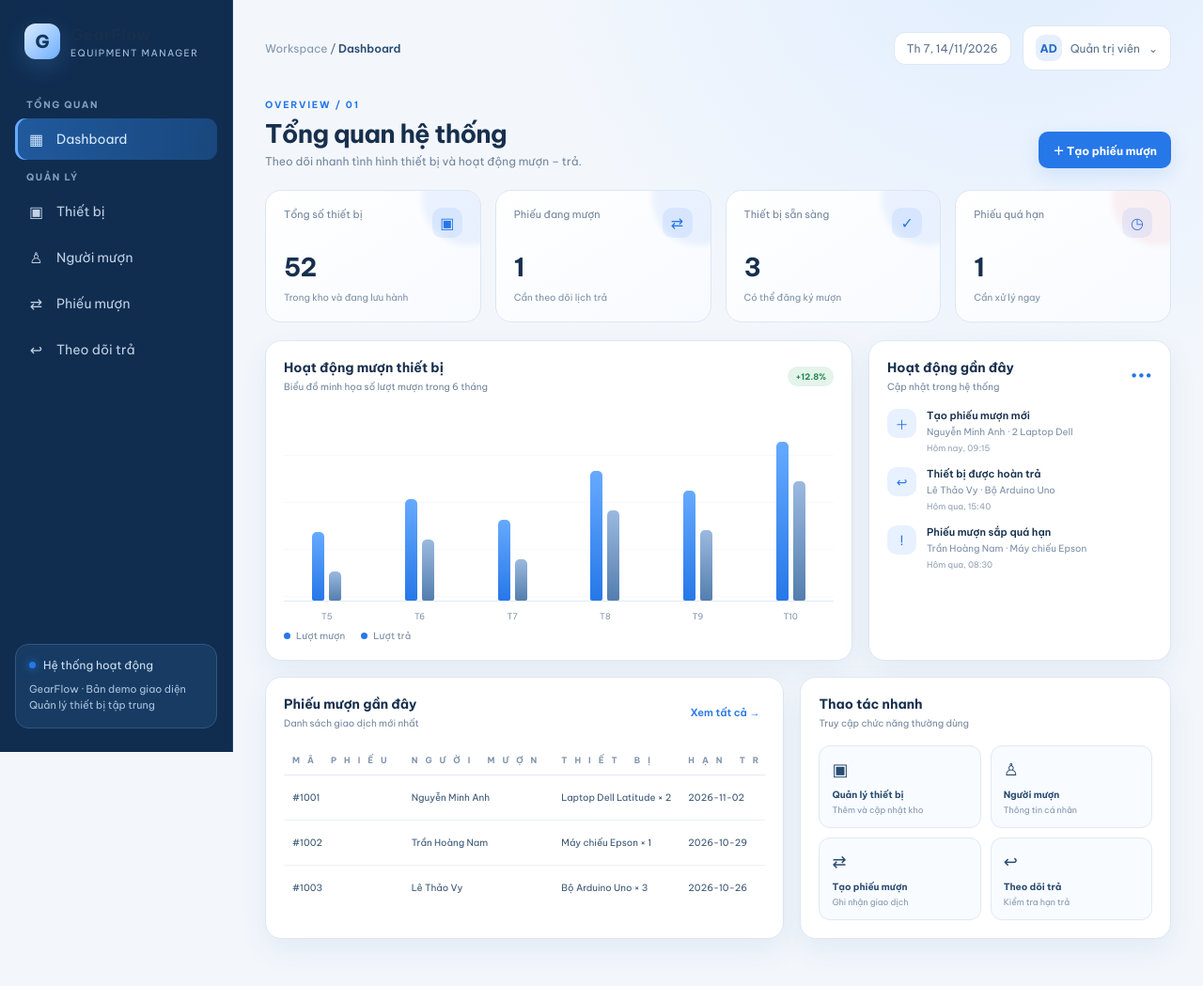
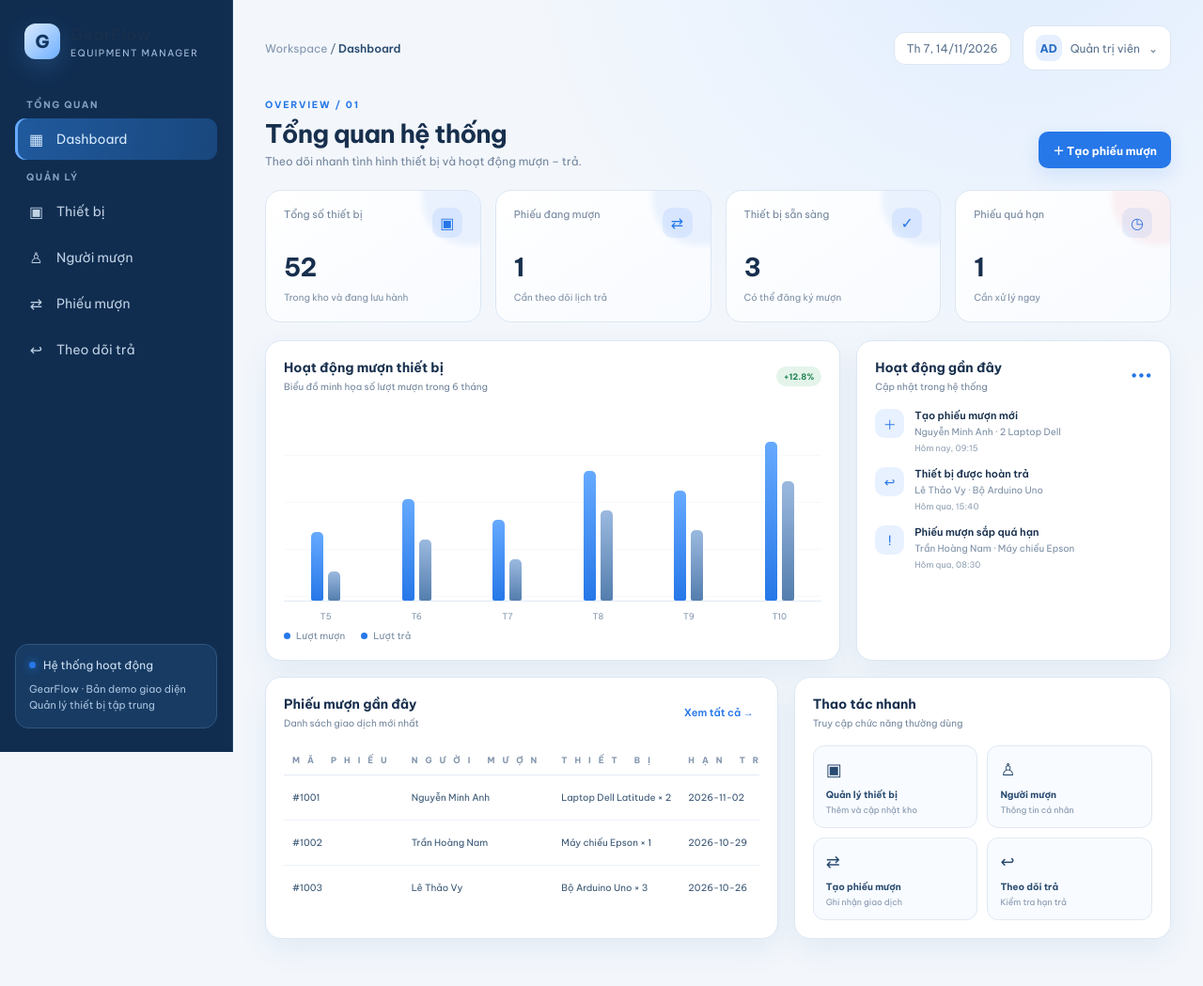
Before and after one commit to minhat22/quan-ly-thiet-bi, a PHP site: page /main.html in a window 1280 px wide. Shown: the whole page at 94% size. Run offline with PHP 8.4, Linux system fonts and the light colour scheme.

Commit message:
grid to flex css.file

```diff
--- a/main.css
+++ b/main.css
@@ -278,9 +284,16 @@ button{
     color:var(--green)!important
 }
 .grid-main{
-    display:grid;
-    grid-template-columns:minmax(0,1.65fr) minmax(260px,.85fr);
+    display:flex;
     gap:17px
+}
+.grid-main>:first-child{
+    flex:1.65 1 0;
+    min-width:0
+}
+.grid-main>:last-child{
+    flex:.85 1 0;
+    min-width:260px
 }
 .panel{
     background:var(--panel);
@@ -363,7 +376,8 @@ button{
     background:var(--blue)
 }
 .activity{
-    display:grid;
+    display:flex;
+    flex-direction:column;
     gap:15px
 }
 .activity-item{
@@ -377,8 +391,9 @@ button{
     border-radius:10px;
     background:#20372f;
     color:var(--green);
-    display:grid;
-    place-items:center;
+    display:flex;
+    align-items:center;
+    justify-content:center;
     flex:none
 }
 .activity-item strong{
@@ -398,11 +413,17 @@ button{
     margin-top:5px
 }
 .lower-grid{
-    display:grid;
-    grid-template-columns:
-    1.4fr 1fr;
+    display:flex;
     gap:17px;
     margin-top:17px
+}
+.lower-grid>:first-child{
+    flex:1.4 1 0;
+    min-width:0
+}
+.lower-grid>:last-child{
+    flex:1 1 0;
+    min-width:0
 }
 .table-wrap{
     overflow:auto
@@ -477,9 +499,12 @@ tbody tr:last-child td{
     color:#83bdff
 }
 .quick-grid{
-    display:grid;
-    grid-template-columns:1fr 1fr;
+    display:flex;
+    flex-wrap:wrap;
     gap:10px
+}
+.quick-grid>.quick{
+    flex:0 0 calc(50% - 5px)
 }
 .quick{
     border:1px solid var(--line);
```
Also changed, not shown: other parts of main.css (+40 -22 lines).
